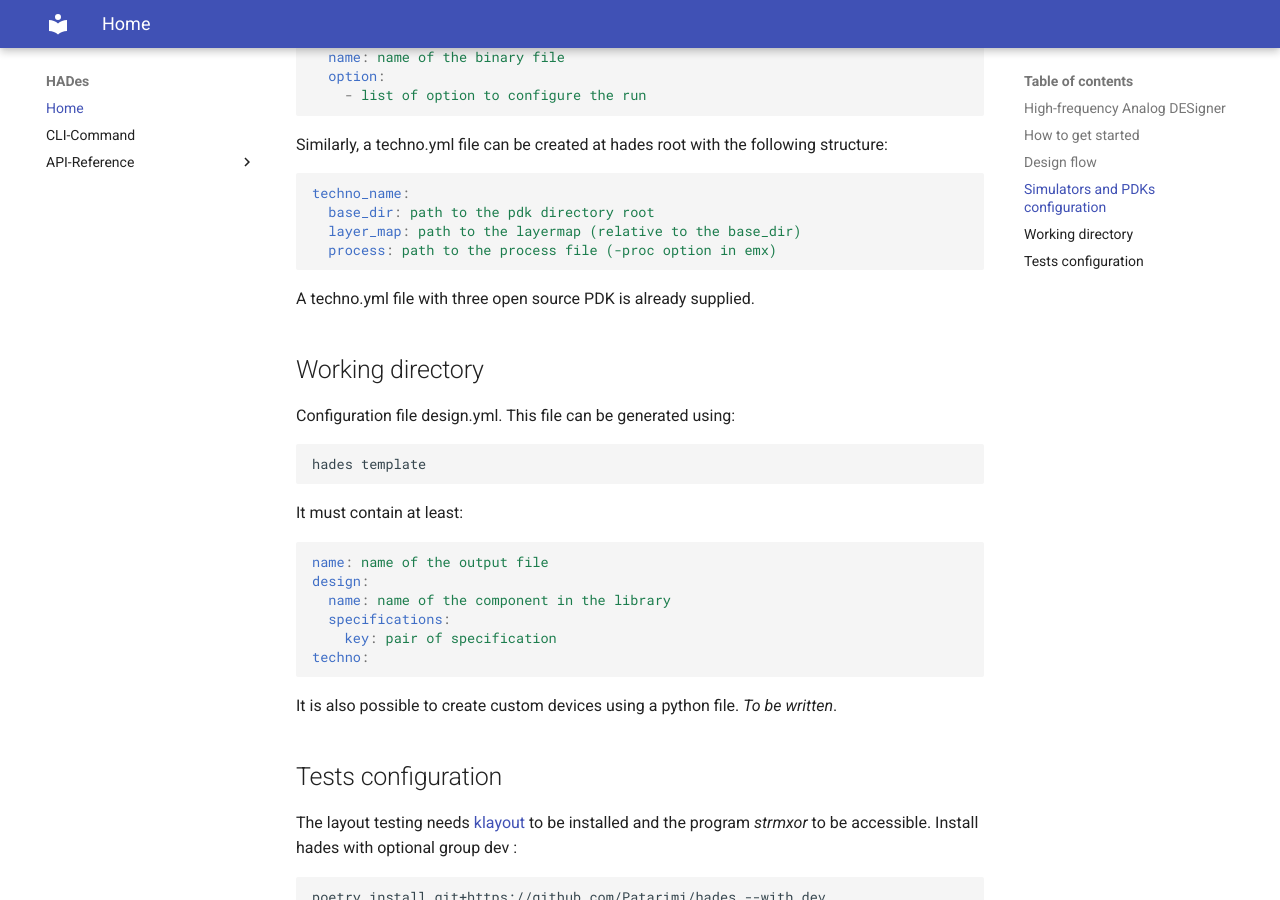
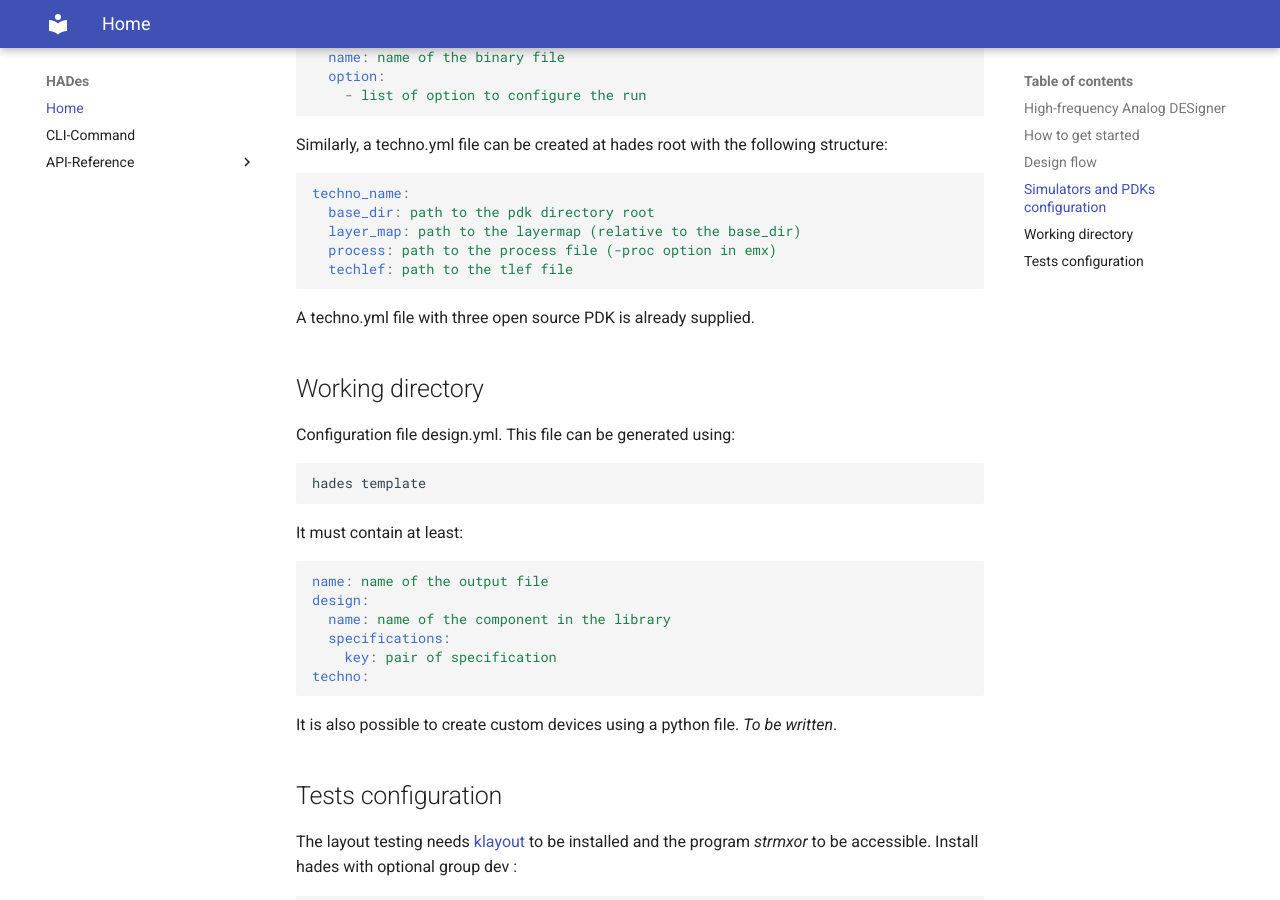
Before and after one commit to Patarimi/hades, an MkDocs documentation site: the page built from docs/README.md, in a window 1280 px wide and 900 px high, scrolled down 1477 px. Built offline with MkDocs 1.6.1 and Material for MkDocs 9.7.7, drawn with Linux system fonts in a browser that asks for light colours.

Commit message:
add description for new techlef file in techno.yml

````diff
--- a/docs/README.md
+++ b/docs/README.md
@@ -64,6 +64,7 @@ techno_name:
   base_dir: path to the pdk directory root
   layer_map: path to the layermap (relative to the base_dir)
   process: path to the process file (-proc option in emx)
+  techlef: path to the tlef file
 ```
 A techno.yml file with three open source PDK is already supplied.
 
````
